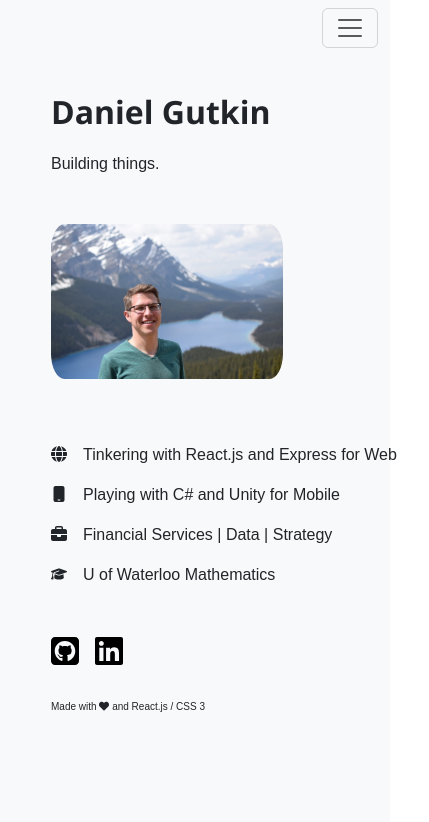
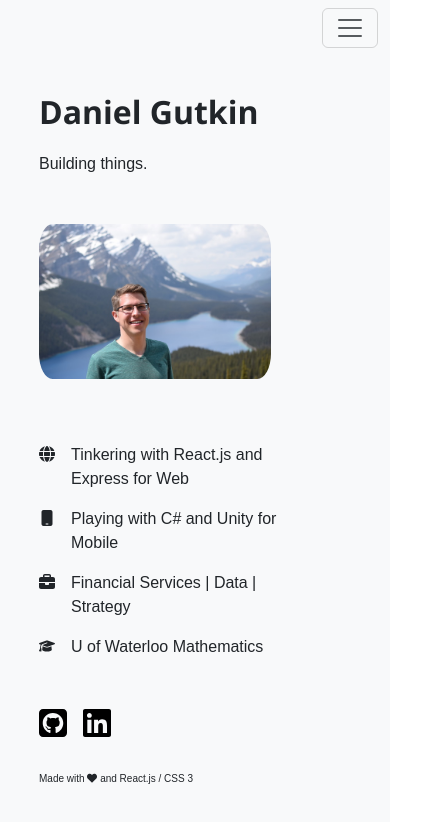
Before and after one commit to dgutkin/personal-website, a React (Create React App) app: page / in a window 390 px wide. Shown: the top 822 px of the page, 429 px wide, since content can reach past the window. Built offline with nearby package versions, Linux system fonts and the light colour scheme.

Commit message:
Add more styling for small screens

```diff
--- a/src/pages/About.js
+++ b/src/pages/About.js
@@ -1,4 +1,3 @@
-import {useEffect} from 'react';
 
 import Container from 'react-bootstrap/Container';
 import Row from 'react-bootstrap/Row';
@@ -17,12 +16,6 @@ import { faLinkedin } from '@fortawesome/free-brands-svg-icons'
 import '../styles/About.css';
 
 function About() {
-
-    useEffect(() => {
-
-        // animate the contents of the page
-
-    }, []);
 
     return(
         <Container fluid className="about-container animate" id="about">
@@ -58,10 +51,10 @@ function About() {
                     </Row>
                     <Row>
                         <div className="link-container">
-                            <a class="link-button" href="https://github.com/dgutkin">
+                            <a className="link-button" href="https://github.com/dgutkin">
                                 <FontAwesomeIcon icon={faSquareGithub} size="2xl"/>
                             </a>
-                            <a class="link-button" href="https://linkedin.com/in/dgutkin">
+                            <a className="link-button" href="https://linkedin.com/in/dgutkin">
                                 <FontAwesomeIcon icon={faLinkedin} size="2xl" />
                             </a>
                         </div>
--- a/src/styles/About.css
+++ b/src/styles/About.css
@@ -22,16 +22,16 @@ li {
 .about-container{
     width: 50rem;
     height: 100vh;
-    margin-top: 2rem;
-    margin-bottom: 2rem;
-    margin-left: 5rem;
-    margin-right: 5rem;
+    padding-top: 2rem;
+    padding-left: 5rem;
+    padding-right: 5rem;
+    margin: 0;
 }
 
 @media (max-width: 50rem) {
     .about-container {
         width: 100vw;
-        margin-left: 10vw;
+        padding-left: 10vw;
     }
 }
 
--- a/src/styles/Projects.css
+++ b/src/styles/Projects.css
@@ -2,13 +2,21 @@
 .projects-container{
     width: 50rem;
     height: 100vh;
-    margin-top: 3rem;
-    margin-bottom: 2rem;
-    margin-left: 5rem;
-    margin-right: 5rem;
+    padding-top: 3rem;
+    padding-bottom: 2rem;
+    padding-left: 5rem;
+    padding-right: 5rem;
+    margin: 0;
     display: flex;
     align-items: top;
     justify-content: flex-start;
+}
+
+@media (max-width: 50rem) {
+    .projects-container {
+        width: 100vw;
+        padding-left: 10vw;
+    }
 }
 
 .project-card{
```
